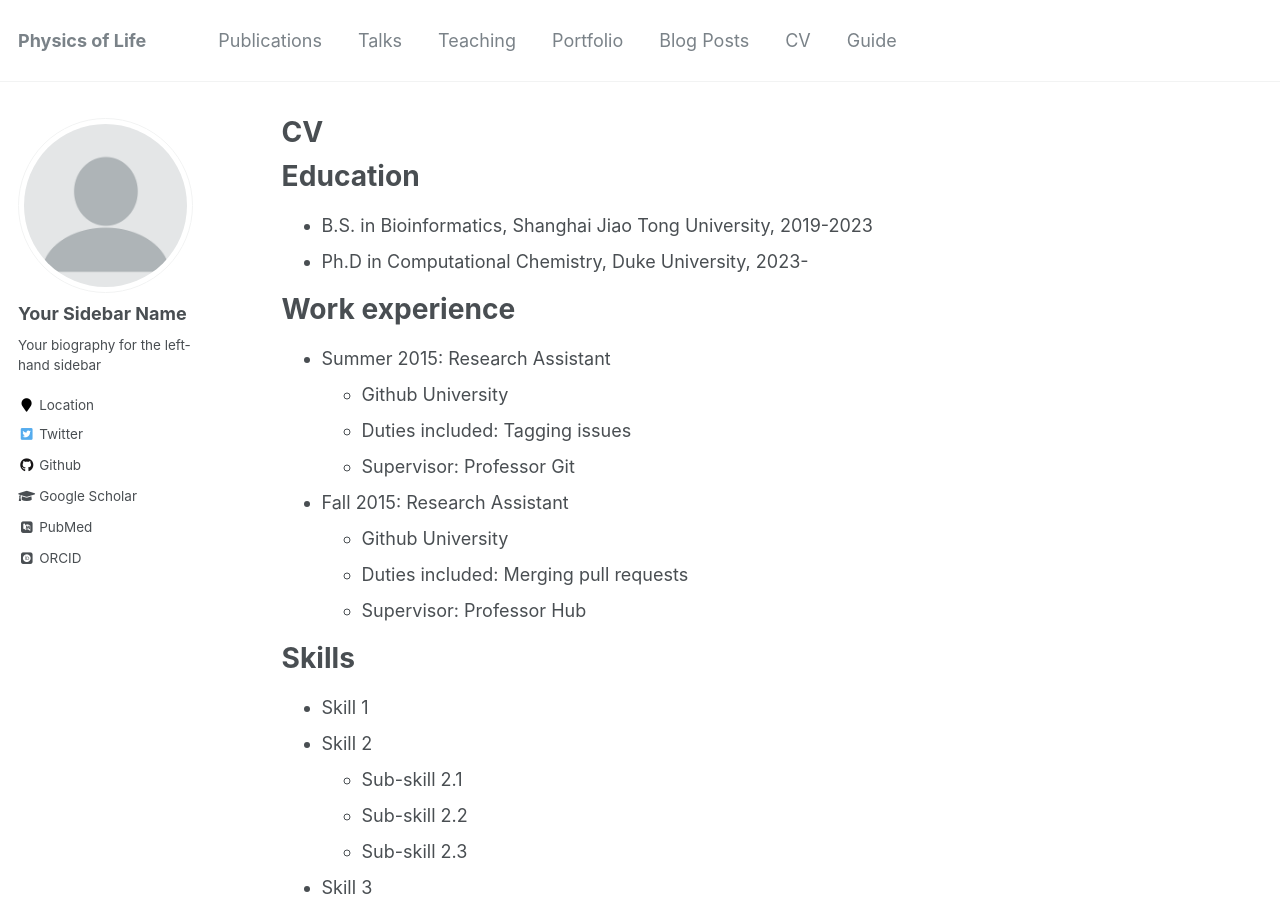
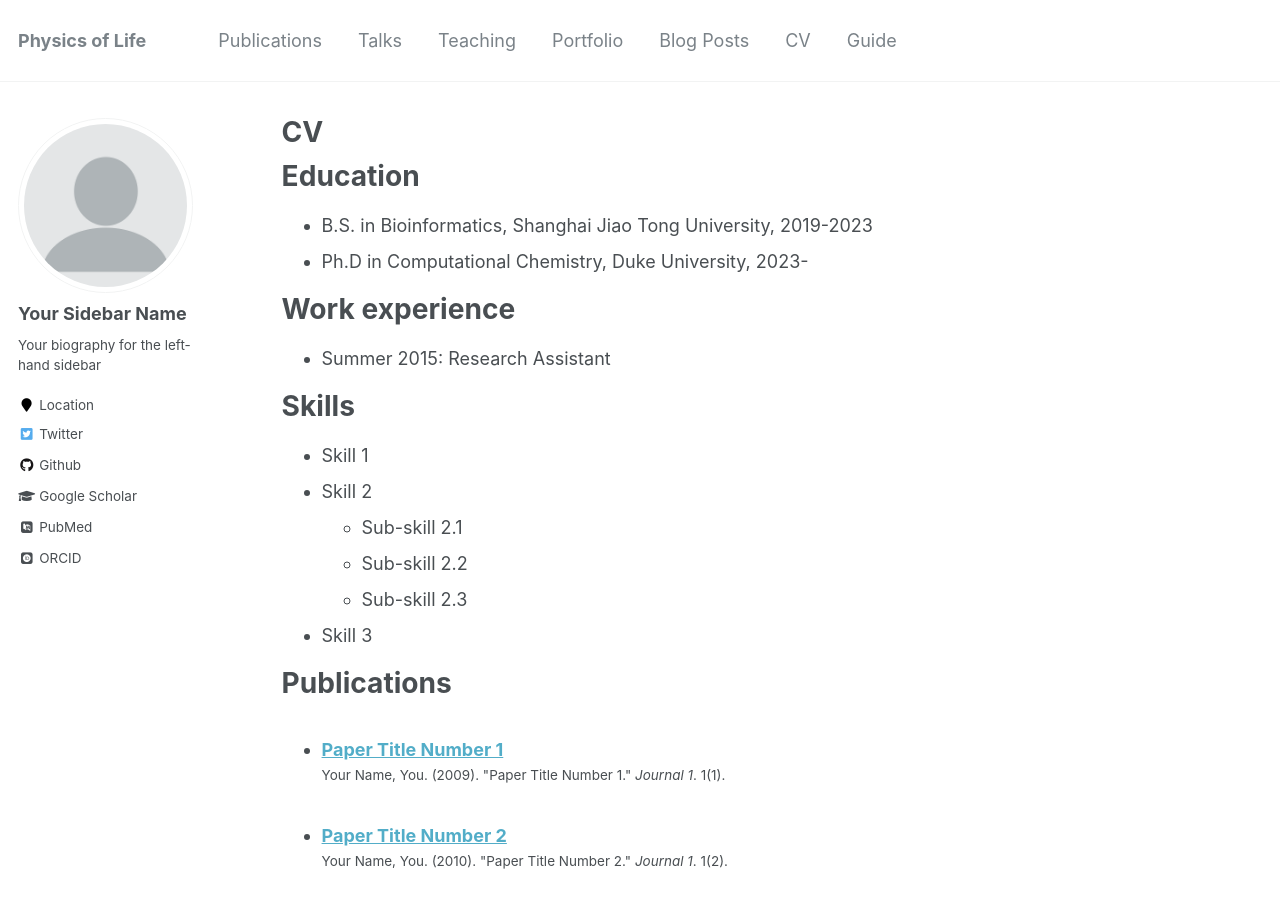
Before and after one commit to CalvinGe/gesong.github.io, a Jekyll site: the page built from _pages/cv.md, in a window 1280 px wide and 900 px high. Built offline with Jekyll 4.4.1, drawn with Linux system fonts in a browser that asks for light colours; some web fonts are replaced.

Commit message:
Update cv.md

```diff
--- a/_pages/cv.md
+++ b/_pages/cv.md
@@ -17,14 +17,7 @@ Education
 Work experience
 ======
 * Summer 2015: Research Assistant
-  * Github University
-  * Duties included: Tagging issues
-  * Supervisor: Professor Git
 
-* Fall 2015: Research Assistant
-  * Github University
-  * Duties included: Merging pull requests
-  * Supervisor: Professor Hub
 
 Skills
 ======
```
